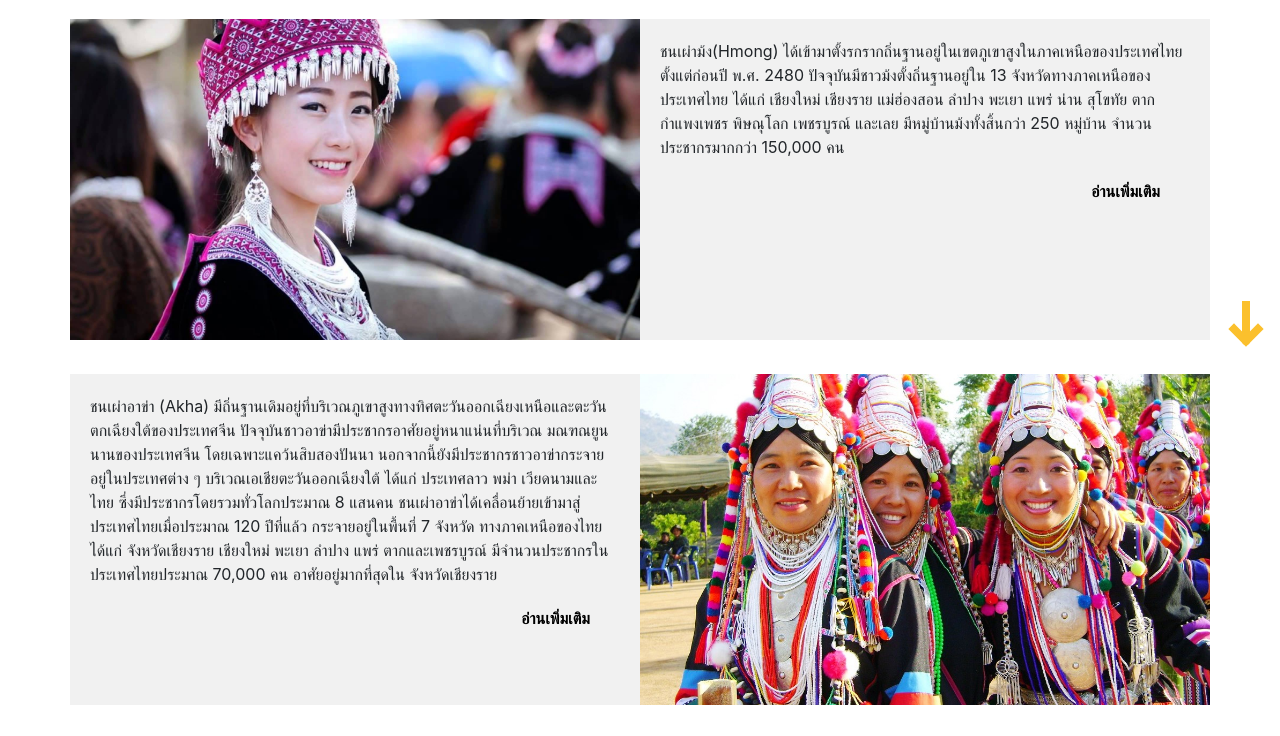
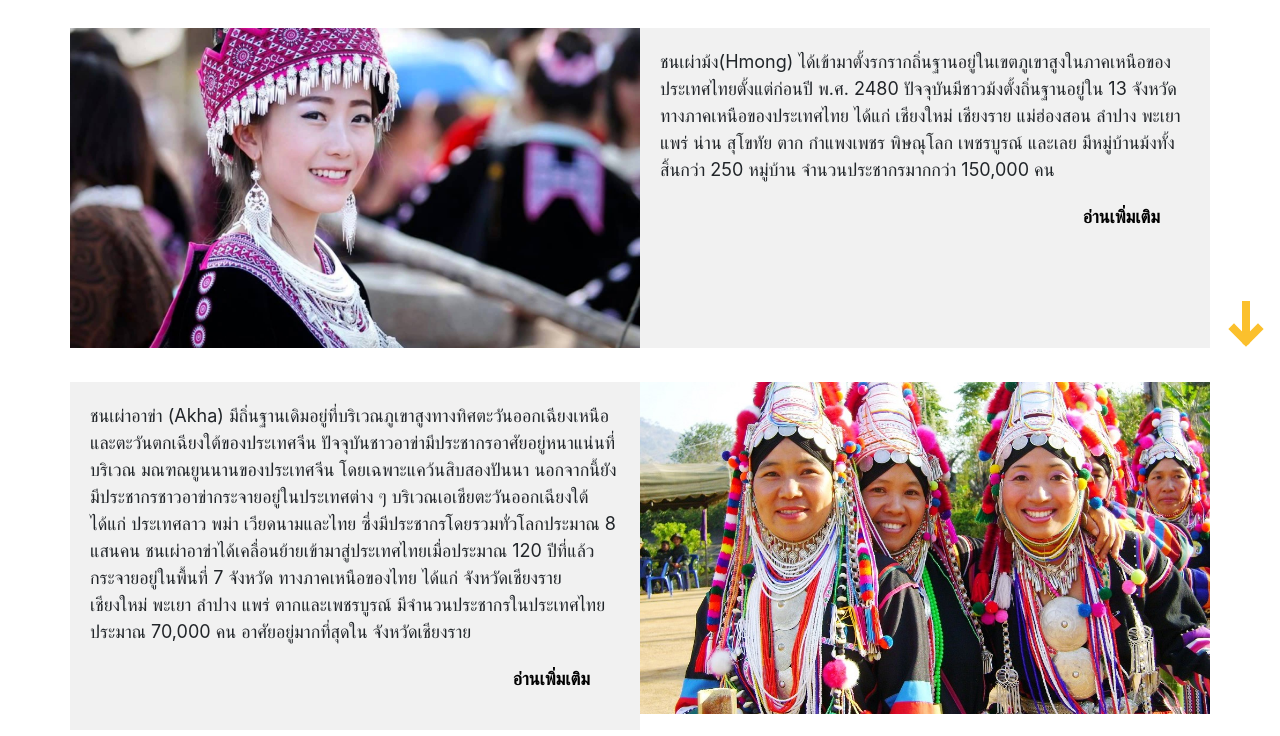
Before and after one commit to annibuliful/Project-web-programming, a plain HTML site: page public/index.html in a window 1280 px wide. Shown: the part 445-1181 px from the top of the page. Drawn offline with nearby package versions, Linux system fonts and the light colour scheme.

Commit message:
change font size

```diff
--- a/public/assets/style.css
+++ b/public/assets/style.css
@@ -3,6 +3,9 @@
 /*
 * global style
 */
+*{
+  font-size: 18px;
+}
 h3 {
   font-family: 'Merriweather', serif;
 }
```
Also changed, not shown: 1 other file.
